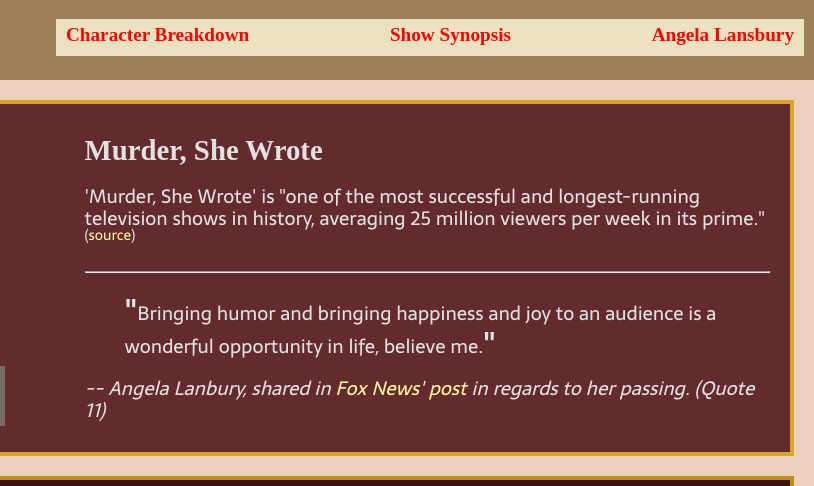
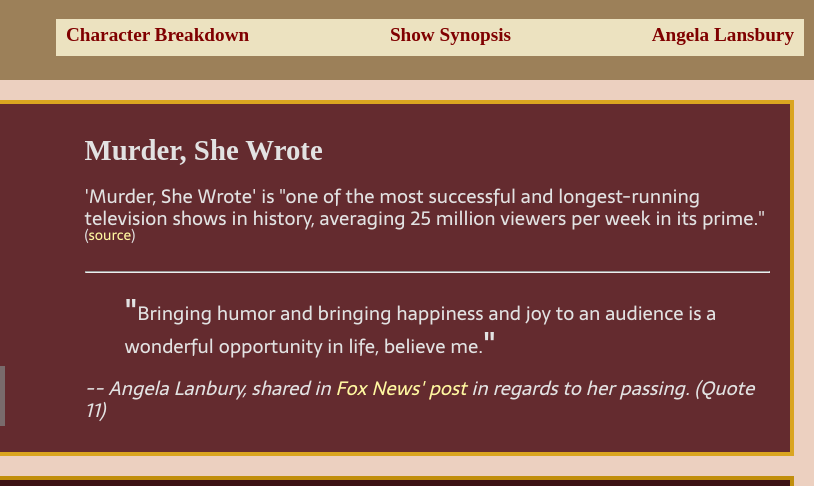
Before and after one commit to jlov3/topic_page, a plain HTML site: page index.html in a window 1280 px wide. Shown: the top 486 px of the page, 466-1280 px from the left. Drawn offline with Linux system fonts and the light colour scheme; a web font is replaced by a local one.

Commit message:
Actual link fix

```diff
--- a/style/style.css
+++ b/style/style.css
@@ -18,8 +18,8 @@
   --linkv: #fff7a0;
   --linkhf: #fff7a0;
 
-  --nlink: red;
-  --nlinkv: maroon;
+  --nlink: #800000;
+  --nlinkv: rgb(97, 27, 27);
   --nlinkhf: green;
 
   --imp: 'Lansbury', serif;
```
